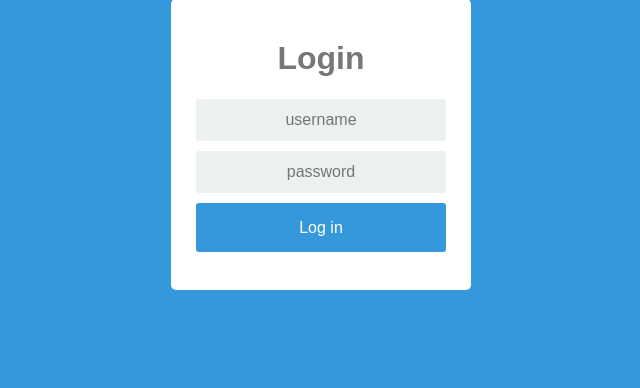
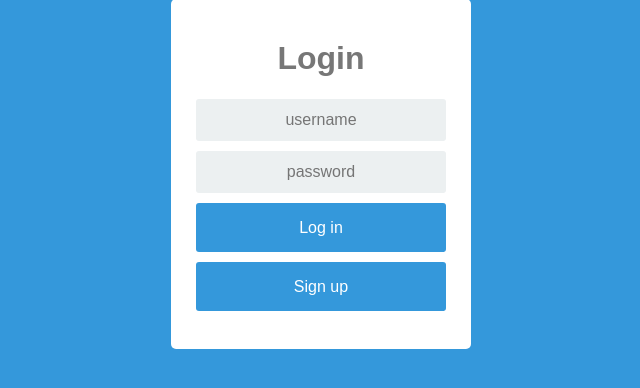
Before and after one commit to anjaligr05/CauseConnect, a Flask app: page / in a window 1280 px wide. Shown: the part 79-467 px from the top of the page, without its empty margins (319-959 px from the left). Run offline with Flask 2, Linux system fonts and the light colour scheme.

Commit message:
Sign up page

```diff
--- a/causeConnect.py
+++ b/causeConnect.py
@@ -13,7 +13,7 @@ def home():
 
 @app.route('/login', methods=['POST'])
 def do_admin_login():
-    if request.form['Password'] == 'password' and request.form['Email'] == 'admin':
+    if request.form['password'] == 'password' and request.form['username'] == 'admin':
         session['logged_in'] = True
     else:
         flash('wrong password!')
--- a/templates/login.html
+++ b/templates/login.html
@@ -23,7 +23,9 @@
                 <label class="login-field-icon fui-lock" for="login-pass"></label>
                 </div>
 
-                <input type="submit" value="Log in" class="btn btn-primary btn-large btn-block" >
+                <input type="submit" value="Log in" class="btn btn-primary btn-large btn-block" style="margin-bottom:10px">
+		<input type="submit" value="Sign up" class="btn btn-primary btn-large btn-block" >
+
                 <br>
             </div>
         </div>
```
